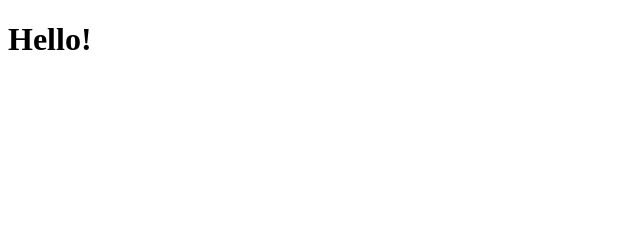
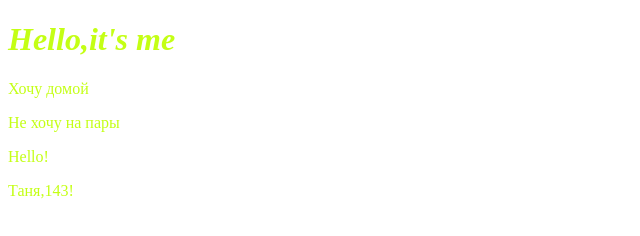
Before and after one commit to belevantaisha/lesson, a plain HTML site: page index.html in a window 1280 px wide. Shown: the whole page, without its empty margins (0-640 px from the left). Drawn offline with Linux system fonts and the light colour scheme.

Commit message:
update html file

```diff
--- a/index.html
+++ b/index.html
@@ -4,7 +4,28 @@
 <meta charset="UTF-8">
 <title>Tanya</title>
 </head>
-<body>
-<h1>Hello!</h1>
+<body style="color: #c4ff15; background: color:pink">
+	<h1 style="rgb(169,130,160)";>
+		<i>
+	Hello,it's me
+		</i>
+    </h1>
+	<!-- <h2> Hello,it's me</h2> -->
+	<!-- <h3> Hello,it's me</h3> -->
+	<!-- <h4> Hello,it's me</h4> -->
+	<!-- <h5> Hello,it's me</h5> -->
+	<!-- <h6> Hello,it's me</h6> -->
+	<p>
+	Хочу домой
+	</p>
+	<p>
+	Не хочу на пары
+	</p>
+	<p>
+	Hello!
+	</p>
+	<p>
+	Таня,143!
+	</p>
 </body>
 </html>
```
